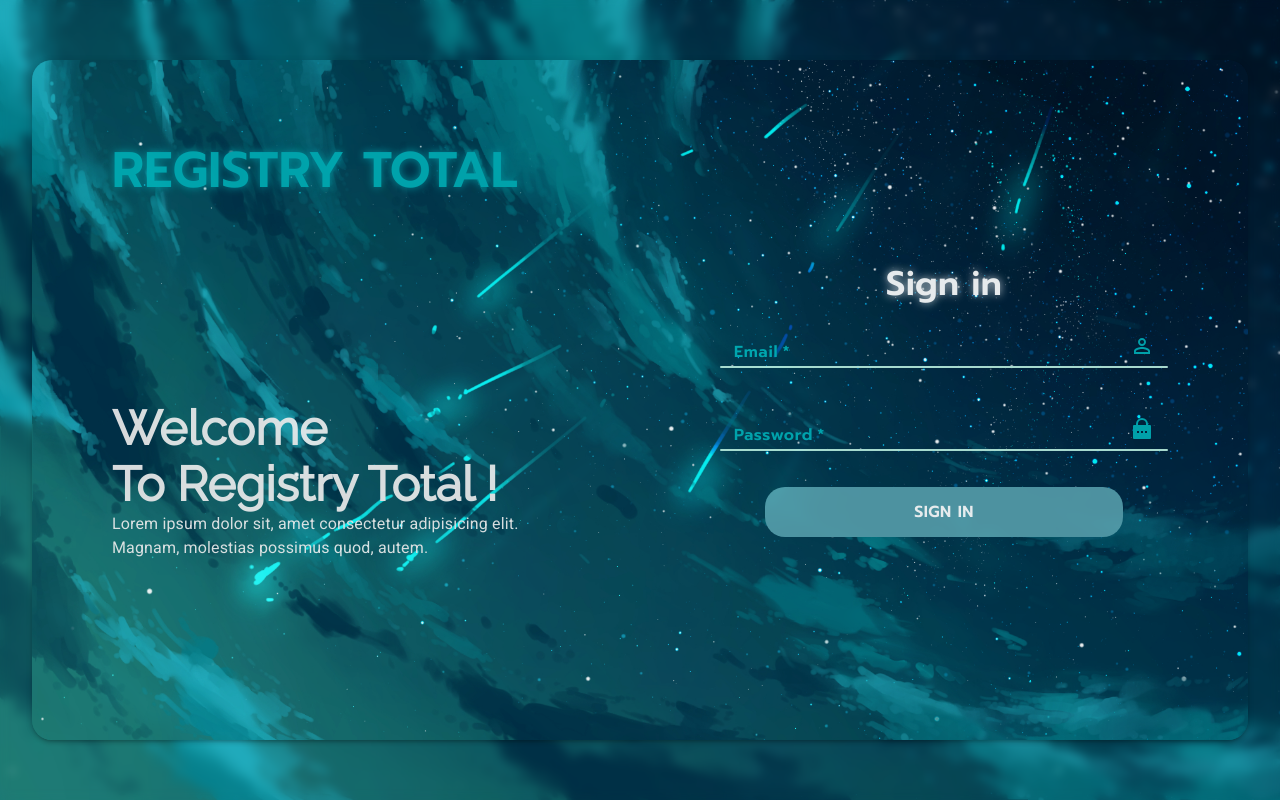
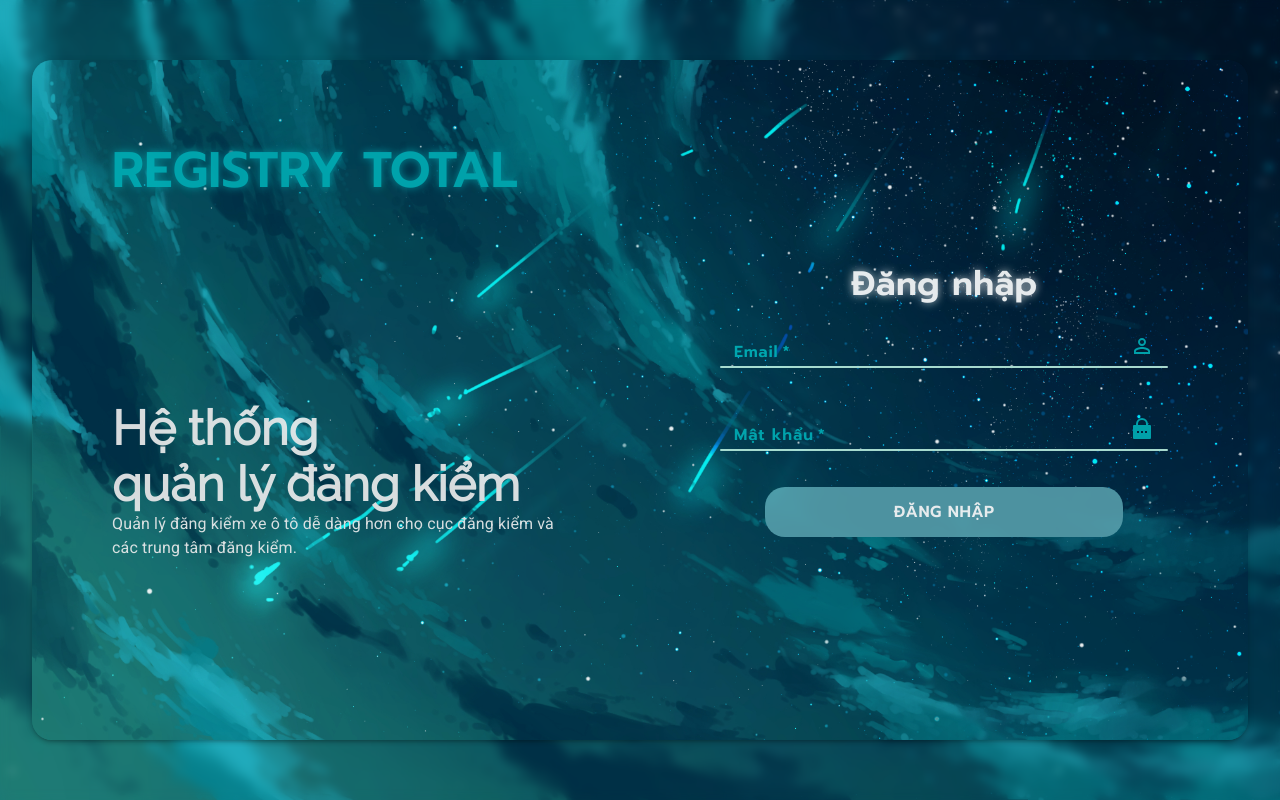
Before and after one commit to nad1011/registry_total, a React (Create React App) app: page / in a window 1280 px wide. Built offline with nearby package versions, Linux system fonts and the light colour scheme.

Commit message:
eng to viet

```diff
--- a/src/pages/Home.jsx
+++ b/src/pages/Home.jsx
@@ -81,9 +81,9 @@ const Home = () => {
                 fontFamily: "var(--font-inter)",
               }}
             >
-              Lorem ipsum, dolor sit amet consectetur adipisicing elit. Culpa minima, perspiciatis
-              aliquid quo ex totam consequatur repellendus ducimus quisquam incidunt sunt, veniam
-              sequi laborum! Cupiditate minima animi unde ullam sapiente!
+              Ứng dụng web được phát triển nhằm hỗ trợ Cục đăng kiểm và các
+              trung tâm đăng điểm trên toàn quốc quản lý đăng kiểm đối với xe ô
+              tô.
             </Typography>
           </Stack>
         </Grid>
@@ -179,8 +179,14 @@ const Home = () => {
                     p: 1,
                   }}
                 >
-                  <Stack height={1} justifyContent="space-between" alignItems="flex-end">
-                    <Typography color={"var(--font1-color)"}>{item.describe}</Typography>
+                  <Stack
+                    height={1}
+                    justifyContent="space-between"
+                    alignItems="flex-end"
+                  >
+                    <Typography color={"var(--font1-color)"}>
+                      {item.describe}
+                    </Typography>
                     <Typography
                       sx={{
                         color: "var(--title-color)",
--- a/src/pages/Review.jsx
+++ b/src/pages/Review.jsx
@@ -2,20 +2,20 @@ const review = [
   {
     path: "/statistic",
     describe:
-      "Collects and analyzes data related to vehicle registration. It allow users to make informed decisions based on the data.",
-    title: "Statistic",
+      "Thu thập và phân tích thông tin liên quan tới sự đăng kiểm của các phương tiện. Điều này giúp người sử dụng có thể hiểu và khai thác các dự liệu đã được thống kê.",
+    title: "Thống kê",
   },
   {
     path: "/registration",
     describe:
-      "Records and maintains information about registered vehicles, allowing for easy search and retrieval of data.",
-    title: "Registration",
+      "Đăng kiểm cho các xe đã đăng ký hoặc hết hạn đăng kiểm. Ghi lại và lưu trữ thông tin về các phương tiện đã đăng ký, cho phép dễ dàng tìm kiếm và truy xuất dữ liệu.",
+    title: "Đăng kiểm",
   },
   {
     path: "/prediction",
     describe:
-      "Uses data analysis and machine learning to forecast future vehicle registration trends and detect potential fraud.",
-    title: "Prediction",
+      "Sử dụng phân tích dữ liệu và học máy để dự báo xu hướng đăng ký xe trong tương lai và phát hiện hành vi gian lận tiềm ẩn.",
+    title: "Dự đoán",
   },
 ];
 export default review;
--- a/src/pages/SignIn.jsx
+++ b/src/pages/SignIn.jsx
@@ -5,7 +5,15 @@ import { fireAuth } from "../database/firebase";
 import { user } from "../database/cache";
 import { styled } from "@mui/material/styles";
 
-import { Box, Grid, Stack, Button, TextField, Typography, InputAdornment } from "@mui/material";
+import {
+  Box,
+  Grid,
+  Stack,
+  Button,
+  TextField,
+  Typography,
+  InputAdornment,
+} from "@mui/material";
 import { RiLockPasswordFill } from "react-icons/ri";
 import { MdPermIdentity } from "react-icons/md";
 import backgroundImage from "../assets/images/WVntmOE.jpg";
@@ -78,7 +86,8 @@ const SignIn = ({ transfer }) => {
   const [emailError, setEmailError] = useState({ state: false, message: "" });
   const [pwError, setPwError] = useState({ state: false, message: "" });
 
-  const handleInput = (e) => setInput({ ...input, [e.target.name]: e.target.value });
+  const handleInput = (e) =>
+    setInput({ ...input, [e.target.name]: e.target.value });
 
   const handleSignIn = () => {
     setEmailError({ state: false, message: "" });
@@ -96,7 +105,11 @@ const SignIn = ({ transfer }) => {
 
     const signIn = async ({ email, password }) => {
       try {
-        const userCred = await signInWithEmailAndPassword(fireAuth, email, password);
+        const userCred = await signInWithEmailAndPassword(
+          fireAuth,
+          email,
+          password
+        );
         user.loadData(userCred.user.email);
         transfer();
       } catch (error) {
@@ -183,7 +196,7 @@ const SignIn = ({ transfer }) => {
                     fontWeight: "bold",
                   }}
                 >
-                  Welcome
+                  Hệ thống
                 </Typography>
                 <Typography
                   variant="h3"
@@ -193,7 +206,7 @@ const SignIn = ({ transfer }) => {
                     fontWeight: "bold",
                   }}
                 >
-                  To Registry Total !
+                  quản lý đăng kiểm
                 </Typography>
                 <Typography
                   variant="p"
@@ -203,8 +216,8 @@ const SignIn = ({ transfer }) => {
                     fontSize: 16,
                   }}
                 >
-                  Lorem ipsum dolor sit, amet consectetur adipisicing elit. Magnam, molestias
-                  possimus quod, autem.
+                  Quản lý đăng kiểm xe ô tô dễ dàng hơn cho cục đăng kiểm và các
+                  trung tâm đăng kiểm.
                 </Typography>
               </Box>
             </Stack>
@@ -232,7 +245,7 @@ const SignIn = ({ transfer }) => {
                   fontWeight: "bold",
                 }}
               >
-                Sign in
+                Đăng nhập
               </Typography>
               <CustomTextField
                 required
@@ -257,7 +270,7 @@ const SignIn = ({ transfer }) => {
               <CustomTextField
                 type="password"
                 name="password"
-                label="Password"
+                label="Mật khẩu"
                 required
                 InputProps={{
                   classes: {
@@ -270,7 +283,10 @@ const SignIn = ({ transfer }) => {
                         zIndex: 10,
                       }}
                     >
-                      <RiLockPasswordFill size={24} color="var(--title-color)" />
+                      <RiLockPasswordFill
+                        size={24}
+                        color="var(--title-color)"
+                      />
                     </InputAdornment>
                   ),
                 }}
@@ -303,7 +319,7 @@ const SignIn = ({ transfer }) => {
                 }}
                 onClick={handleSignIn}
               >
-                Sign In
+                Đăng nhập
               </Button>
             </Box>
           </Grid>
```
